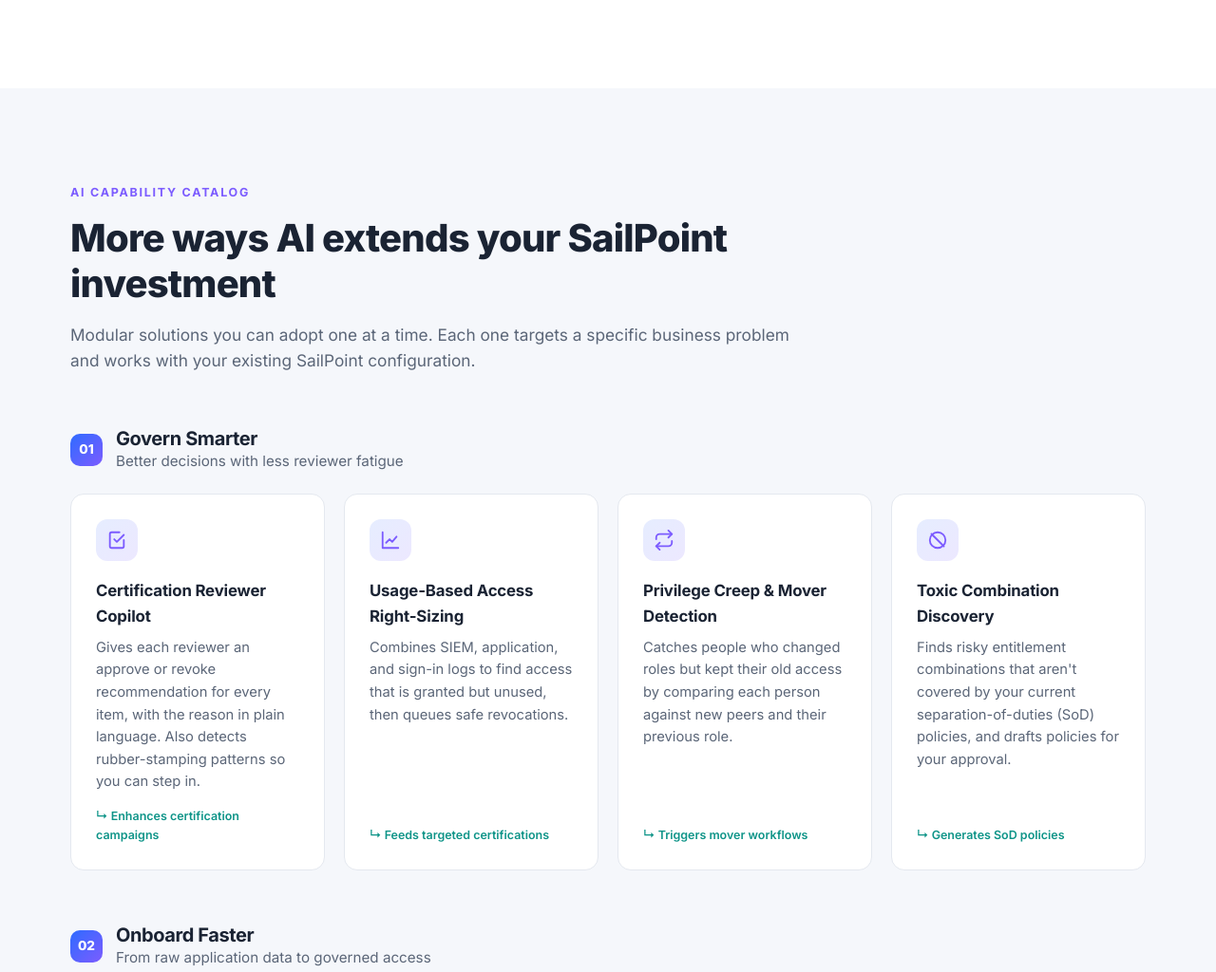
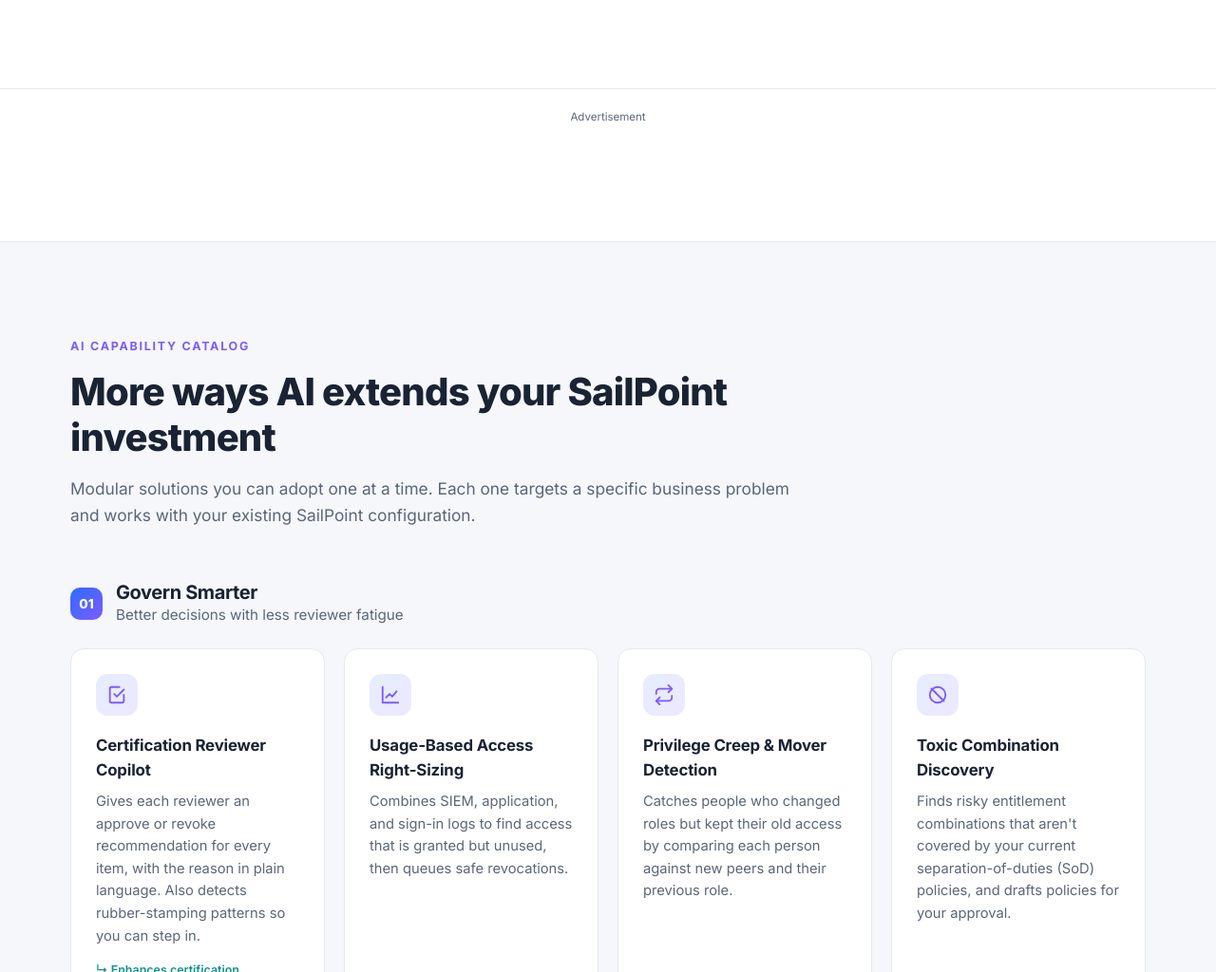
Before and after one commit to samriver-su/identrologix-web, a plain HTML site: page index.html in a window 1280 px wide. Shown: the part 4672-5696 px from the top of the page at 95% size. Drawn offline with Linux system fonts and the light colour scheme.

Commit message:
update AdSense

```diff
--- a/index.html
+++ b/index.html
@@ -883,7 +883,7 @@
   // Ads (Google AdSense). Slots stay hidden until you fill in the IDs below.
   // 1) client: your publisher ID, e.g. 'ca-pub-1234567890123456'
   // 2) slots:  numeric ad unit IDs from AdSense > Ads > By ad unit (one per slot)
-  const ADS = { client: '', slots: { a: '', b: '' } };
+  const ADS = { client: 'ca-pub-1234567890123456', slots: { a: '5150806087', b: '1730435829' } };
   (function initAds() {
     if (!/^ca-pub-\d+$/.test(ADS.client)) return;
     const bands = [...document.querySelectorAll('.ad-band')].filter(b => /^\d+$/.test(ADS.slots[b.dataset.adKey] || ''));
```
Also changed, not shown: ads.txt.
